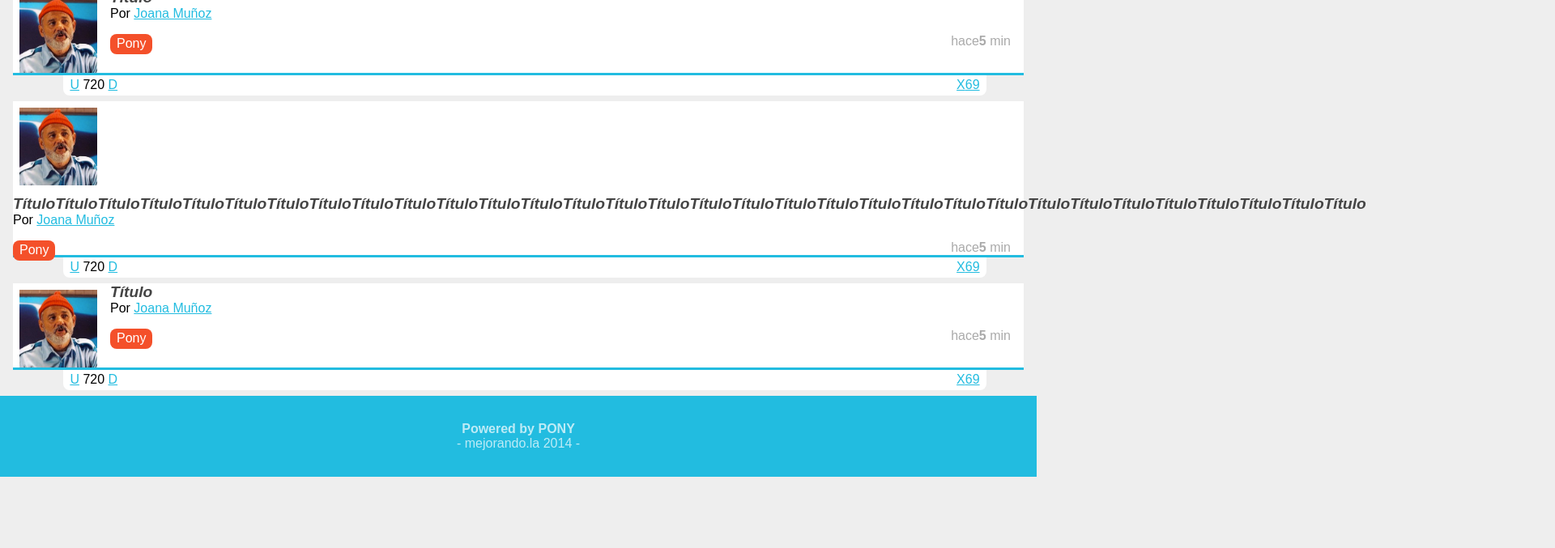
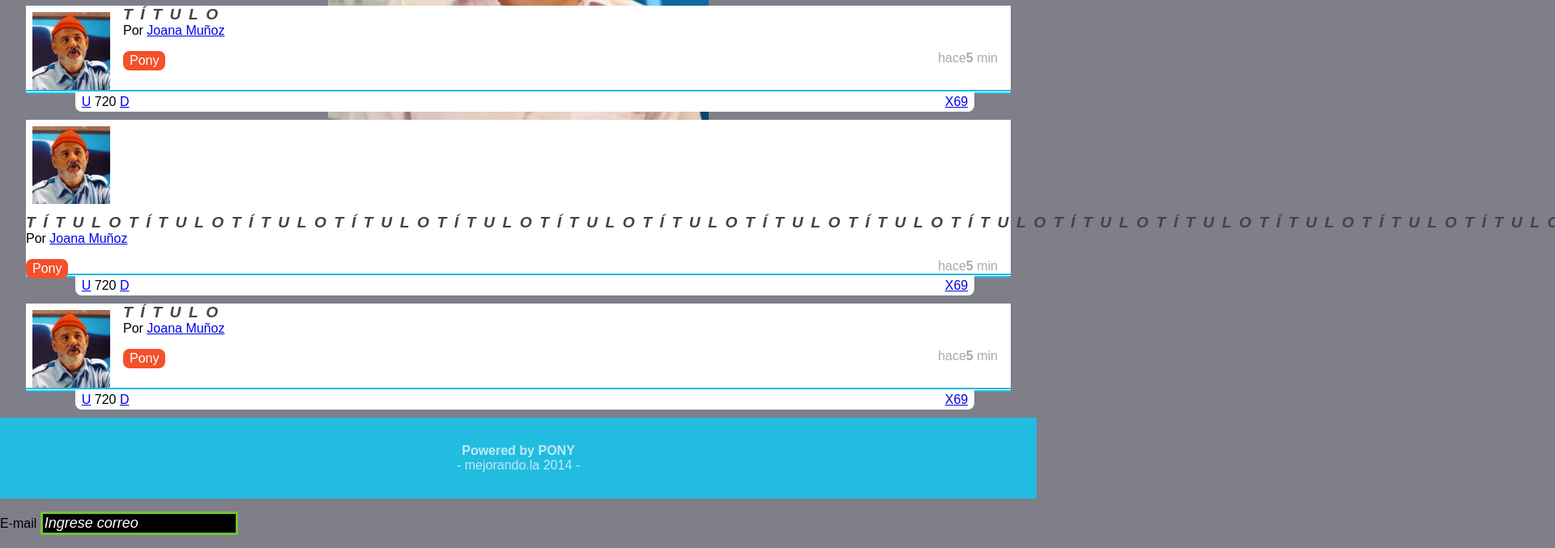
Before and after one commit to rauladrianga/disenowebonline, a plain HTML site: page index.html in a window 1280 px wide. Shown: the part 727-1404 px from the top of the page at 81% size, 1920 px wide, since content can reach past the window. Before the commit the page ends 1316 px from the top, so only its background shows below. Drawn offline with Linux system fonts and the light colour scheme.

Commit message:
Enviando

```diff
--- a/estilos.css
+++ b/estilos.css
@@ -3,14 +3,24 @@ body
 
 
 
-	background:#EEEEEE;
+	background:rgba(0,0,22,.5) url(avatar.jpg) fixed;
+	background-repeat: no-repeat;
+	background-position: 50% 50%;
 	font-family: Arial;
 	font-size: 16px;
 }
-a{
+a:{
 
-	color:#22bcE0;
 
+	color:#fff;
+	text-decoration: none;
+	border-bottom:1px solid #f0c;
+
+}
+a:hover{
+
+
+	border: none;
 }
 header{
 	background:#343B54;
@@ -66,6 +76,18 @@ header #logo img{
 	padding-right: 0.5em;
 	width: 52px;
 
+}
+input{
+    font-size: large;
+    font-style: italic;
+    border: 3px solid #70C332;
+    color: white;
+    background: black;
+}
+
+input:focus{
+    background: #eee;
+    color:black;
 }
 footer{
 
@@ -140,7 +162,7 @@ nav ul li a{
 }
 #contenido{
 
-	margin:1em;
+	margin:2em;
 
 }
 
@@ -148,7 +170,7 @@ nav ul li a{
 
 
 	background: white;
-	border-bottom: 3px solid #22BCE0;
+	border-bottom: thick double #22BCE0;
 	position: relative;
 	min-height: 104px;
 	margin-bottom: 2em;
@@ -225,6 +247,10 @@ nav ul li a{
 
 	color: #444;
 	text-decoration: none;
+	text-transform: uppercase;
+	letter-spacing: .5em;
+
+
 
 
 }
--- a/index.html
+++ b/index.html
@@ -10,7 +10,7 @@
 <body>
 	<header>
 		<figure id="logo">
-			<img src="jessy.jpg"/>
+			<a href="http:\\facebook.com\rauladrianga"><img  src="jessy.jpg"/></a>
 			<h1>Pulse 2014: Comunidad de personas atractivas y sexy
 			</h1>
 		</figure>
@@ -242,5 +242,7 @@
 			mejorando.la 2014
 		</p>
 	</footer>
+	<p><label for="correo"> E-mail </label>
+	<input type="text" name="correo" id="correo" value="Ingrese correo"></p>
 </body>
 </html>
```
Also changed, not shown: cool.jpg (added), 2 other files.
